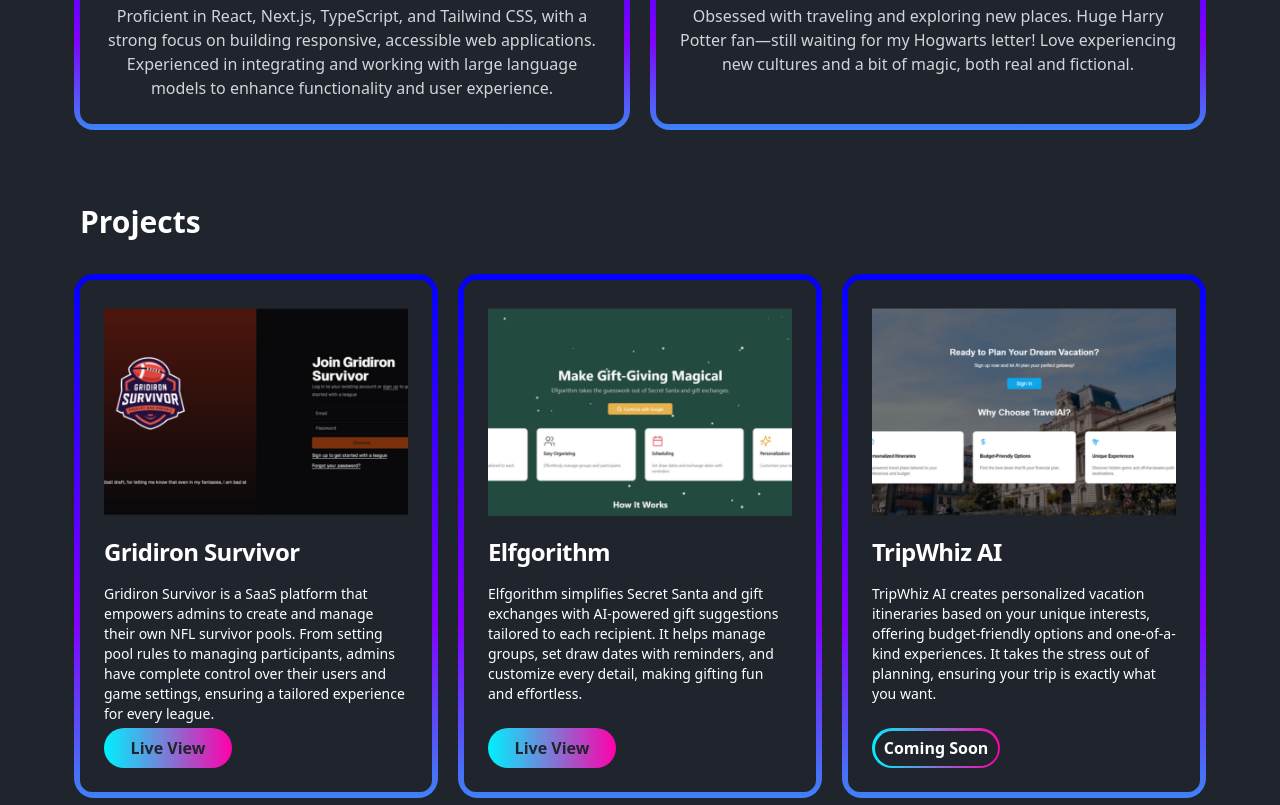
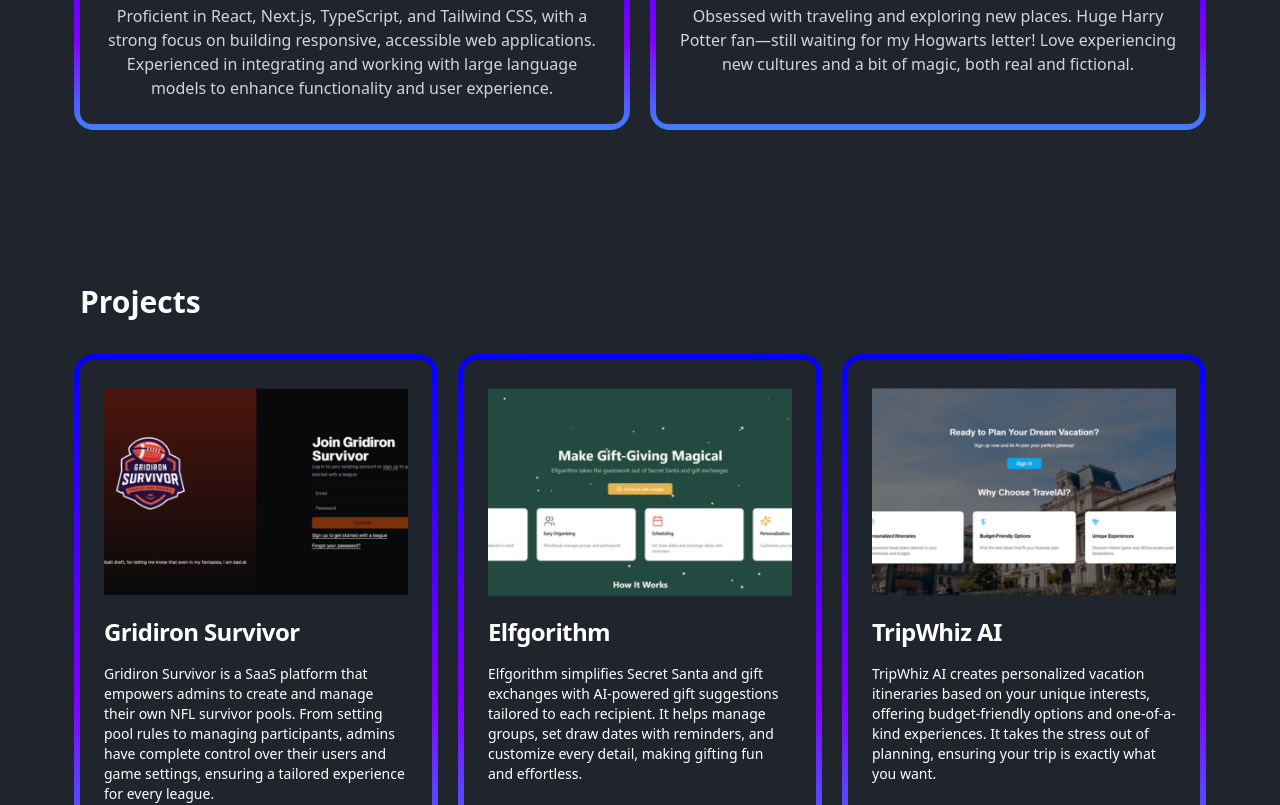
Before and after one commit to alexappleget/portfolio-v3, a Next.js app: page / in a window 1280 px wide. Shown: the part 1420-2225 px from the top of the page. Built offline with nearby package versions, Linux system fonts and the light colour scheme.

Commit message:
Fix: added margin above projects

```diff
--- a/components/ProjectSection/ProjectSection.tsx
+++ b/components/ProjectSection/ProjectSection.tsx
@@ -46,7 +46,7 @@
       <section
         ref={ref}
         id="project-section"
-        className="flex flex-col gap-10 w-full py-6 md:py-20"
+        className="flex flex-col gap-10 w-full py-6 md:py-20 mt-20"
       >
         <h2 className="text-white text-3xl font-bold">Projects</h2>
         <div className="grid grid-cols-1 lg:grid-cols-3 gap-20 mb-20 md:gap-8 text-white">
```
